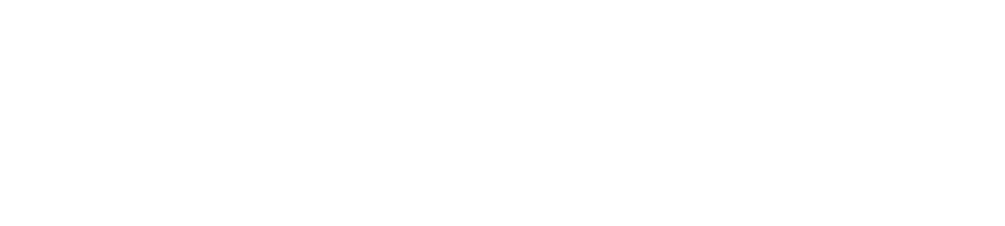
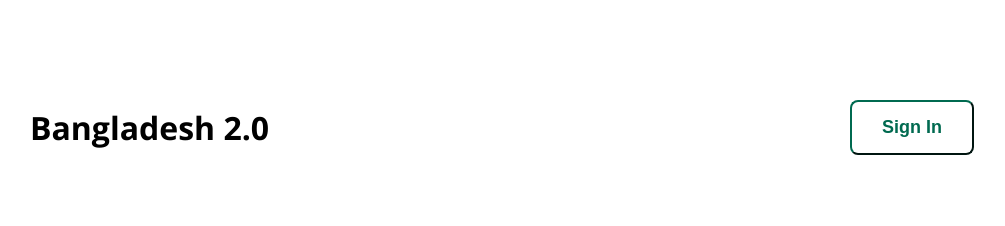
Before and after one commit to limonreza/Assignment1-B11A1, a plain HTML site: page index.html in a window 1280 px wide. Shown: the whole page, without its empty margins (138-1143 px from the left). Drawn offline with nearby package versions, Linux system fonts and the light colour scheme.

Commit message:
added images and nav style

```diff
--- a/index.html
+++ b/index.html
@@ -4,10 +4,25 @@
     <meta charset="UTF-8">
     <meta name="viewport" content="width=device-width, initial-scale=1.0">
     <title>B11A1 Assignment 1</title>
+    <link rel="preconnect" href="https://fonts.googleapis.com">
+    <link rel="preconnect" href="https://fonts.gstatic.com" crossorigin>
+    <link href="https://fonts.googleapis.com/css2?family=Fira+Sans:ital,wght@0,100;0,200;0,300;0,400;0,500;0,600;0,700;0,800;0,900;1,100;1,200;1,300;1,400;1,500;1,600;1,700;1,800;1,900&family=Open+Sans:ital,wght@0,300..800;1,300..800&family=Poppins:ital,wght@0,100;0,200;0,300;0,400;0,500;0,600;0,700;0,800;0,900;1,100;1,200;1,300;1,400;1,500;1,600;1,700;1,800;1,900&display=swap" rel="stylesheet">
+    <link rel="stylesheet" href="style/assignment.css">
 </head>
-<body>
+<body class="open-sans-normal">
     <header>
+        <nav>
+            <h6 class="nav-title">Bangladesh 2.0</h6>
+            <ul>
+                <li><a href=""><button class="btn-primary stroke">Sign In</button></a></li>
+            </ul>
+        </nav>
+        <div class="banner">
+            <div class="banner-content">
 
+            </div>
+            <img src="" alt="">
+        </div>
     </header>
     <main>
 
--- /dev/null
+++ b/style/assignment.css
@@ -0,0 +1,36 @@
+.open-sans-normal{
+  font-family: "Open Sans", serif;
+  font-optical-sizing: auto;
+  font-style: normal;
+  font-variation-settings:
+    "wdth" 100;
+}
+
+/* nav styles */
+nav{
+    display: flex;
+    align-items: center;
+    justify-content: space-between;
+    margin: 31px 160px;
+}
+
+.nav-title{
+    font-size: 32px;
+    font-weight: bold;
+}
+
+nav ul li{
+    list-style: none;
+}
+
+.stroke{
+    color: #006A50;
+}
+.btn-primary{
+    font-weight: 600;
+    font-size: 18px;
+    padding: 15px 30px;
+    border-radius: 8px;
+    border-color: #006A50;
+    background-color: white;
+}
```
Also changed, not shown: assets/al-jazeera.png (added), assets/card-icon.png (added), assets/facebook.png (added), assets/hero.png (added), assets/instagram.png (added), assets/quote-bg.png (added), assets/satelite.png (added), assets/x.png (added).
